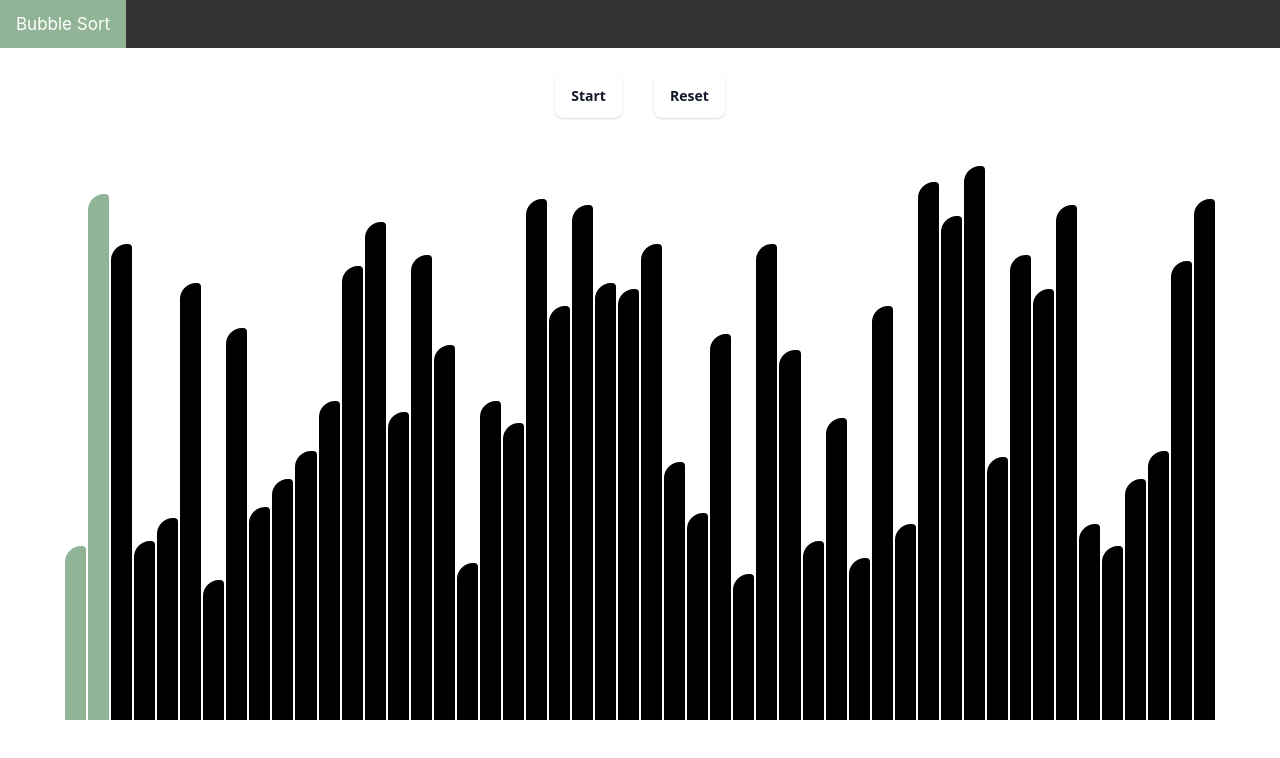
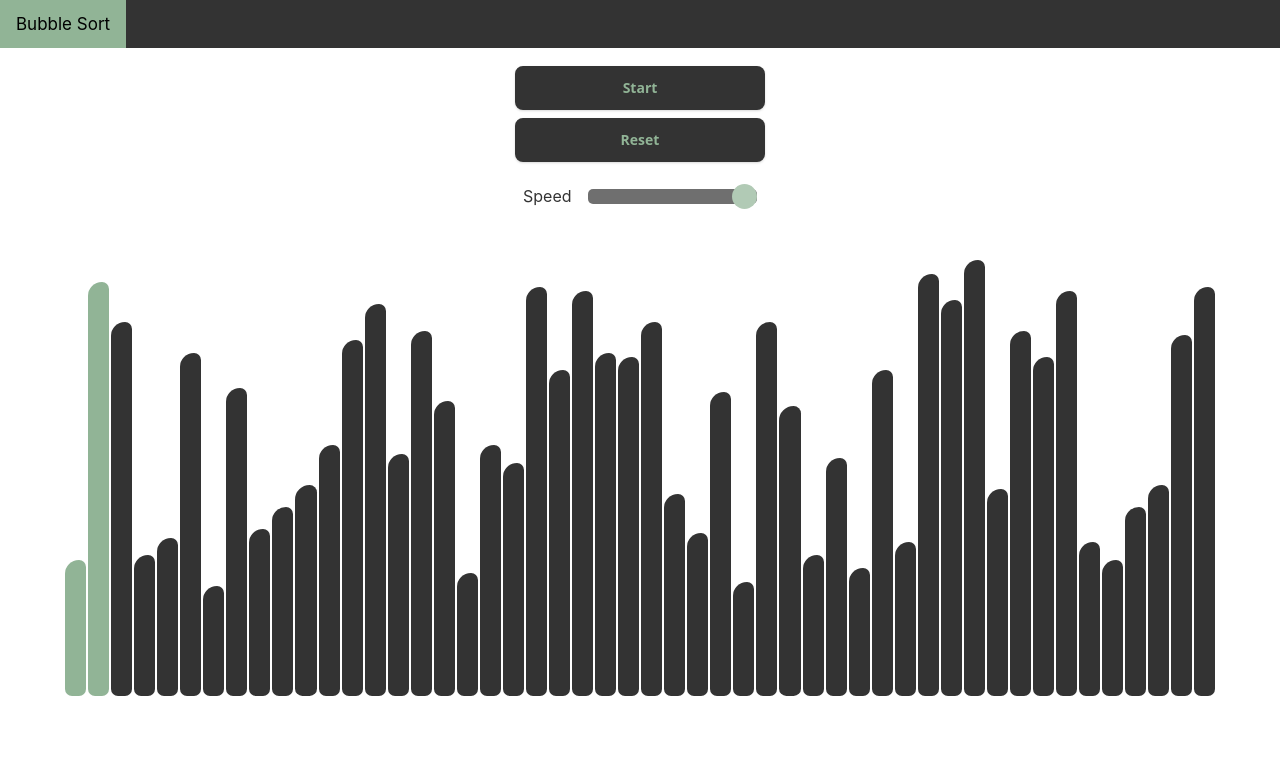
Before and after one commit to tyler1588/visualizer, a React (Create React App) app: page / in a window 1280 px wide. Shown: the top 758 px of the page. Built offline with nearby package versions, Linux system fonts and the light colour scheme.

Commit message:
implement ability to change speed

```diff
--- a/src/App.css
+++ b/src/App.css
@@ -1,15 +1,51 @@
-.placeholder {
-  height: 70vh;
-  margin: 10px auto;
+.chart {
+  height: 55vh;
+  margin: auto;
   width: 90%;
   display: flex;
   padding: 1rem 0.5rem 2rem;
   border-radius: 10px;
+  animation: fadeIn 1s;
 }
 
-.control-buttons {
+.controlPanel {
   margin: 10px auto;
-  width: 90%;
   display: flex;
+  flex-direction: column;
   justify-content: center;
+  align-items: center;
+  width: 250px;
+  animation: fadeIn 1s;
 }
+
+.slideContainer {
+  display: flex;
+  flex-direction: row;
+  align-items: center;
+  margin: 1rem;
+  width: 100%;
+}
+
+.slideContainer * {
+  margin: 0.5rem;
+}
+
+.slideContainer p {
+  color: #333;
+}
+
+
+
+.bar {
+  width: 2%;
+  margin-top: auto;
+	margin-left: 1px;
+	margin-right: 1px;
+	border-radius: 0.5rem;
+	border-top-left-radius: 1rem;
+}
+
+@keyframes fadeIn {
+  0% { opacity: 0; }
+  100% { opacity: 1; }
+}
--- a/src/App.js
+++ b/src/App.js
@@ -1,5 +1,5 @@
+import './App.css';
 import Navbar from './components/Navbar';
-import './App.css';
 import DisplayBars from './components/DisplayBars';
 import ControlPanel from './components/ControlPanel';
 
--- a/src/components/Button.css
+++ b/src/components/Button.css
@@ -1,11 +1,12 @@
 
-/* CSS */
+/* Source: https://getcssscan.com/css-buttons-examples */
+
 .button-38 {
-  background-color: #FFFFFF;
+  background-color: #333;
   border: 0;
   border-radius: .5rem;
   box-sizing: border-box;
-  color: #111827;
+  color: rgba(145, 180, 150, 1);
   font-family: "Inter var",ui-sans-serif,system-ui,-apple-system,system-ui,"Segoe UI",Roboto,"Helvetica Neue",Arial,"Noto Sans",sans-serif,"Apple Color Emoji","Segoe UI Emoji","Segoe UI Symbol","Noto Color Emoji";
   font-size: .875rem;
   font-weight: 600;
@@ -19,11 +20,13 @@
   user-select: none;
   -webkit-user-select: none;
   touch-action: manipulation;
-  margin: 1rem;
+  margin: 0.5rem 1rem 0rem;
+  width: 100%;
 }
 
-.button-38:hover {
-  background-color: rgb(249,250,251);
+.button-38:hover:enabled {
+  background-color: rgba(145, 180, 150, 1);
+  color: #333;
 }
 
 .button-38:focus {
--- a/src/components/Button.js
+++ b/src/components/Button.js
@@ -6,6 +6,7 @@ const Button = ({ type, text, runState, handleClick }) => {
 			disabled={type === 'reset' ? runState : false}
 			onClick={() => handleClick(type)}
 			className='button-38'
+			style={{ opacity: type === 'reset' && runState ? '25%' : '100%' }}
 		>
 			{text}
 		</button>
--- a/src/components/ControlPanel.js
+++ b/src/components/ControlPanel.js
@@ -2,6 +2,9 @@ import { useDispatch, useSelector } from 'react-redux';
 import { resetLeft, resetRight } from '../features/counter/counterSlice';
 import { generateRandArray } from '../features/randArray/randArraySlice';
 import { setFalse, alternate } from '../features/runState/runStateSlice';
+import { setSpeed, resetSpeed } from '../features/runState/runStateSlice';
+
+import './Slider.css';
 
 import Button from './Button';
 
@@ -9,6 +12,7 @@ const ControlPanel = () => {
 	const dispatch = useDispatch();
 
 	const runState = useSelector((state) => state.runState.value);
+	const speedState = useSelector((state) => state.runState.speed);
 
 	const handleClick = (type) => {
 		if (type === 'toggle') {
@@ -18,14 +22,15 @@ const ControlPanel = () => {
 			dispatch(resetLeft());
 			dispatch(resetRight());
 			dispatch(generateRandArray());
+			dispatch(resetSpeed());
 		}
 	};
 
 	return (
-		<div className='control-buttons'>
+		<div className='controlPanel'>
 			<Button
 				type='toggle'
-				text={runState ? 'Stop' : 'Start'}
+				text={runState ? 'Pause' : 'Start'}
 				runState={runState}
 				handleClick={handleClick}
 			/>
@@ -35,6 +40,24 @@ const ControlPanel = () => {
 				runState={runState}
 				handleClick={handleClick}
 			/>
+
+			<div
+				className='slideContainer'
+				style={{ opacity: runState ? '25%' : '100%' }}
+			>
+				<p>Speed</p>
+				<input
+					type='range'
+					min='0'
+					max='250'
+					step='10'
+					value={speedState}
+					onChange={(event) => dispatch(setSpeed(event.target.value))}
+					className='slider'
+					id='myRange'
+					disabled={runState ? true : false}
+				></input>
+			</div>
 		</div>
 	);
 };
--- a/src/components/DisplayBars.js
+++ b/src/components/DisplayBars.js
@@ -13,21 +13,15 @@ const DisplayBars = () => {
 				key={index}
 				style={{
 					height: `${value}%`,
-					width: '2%',
 					backgroundColor:
 						index === left || index === right
 							? 'rgba(145, 180, 150, 1)'
-							: 'black',
-					marginTop: 'auto',
-					marginLeft: '1px',
-					marginRight: '1px',
-					borderTopLeftRadius: '1rem',
-					borderTopRightRadius: '0.25rem',
+							: '#333',
 				}}
 			></div>
 		));
 	};
-	return <div className='placeholder'>{display()}</div>;
+	return <div className='chart'>{display()}</div>;
 };
 
 export default DisplayBars;
--- a/src/components/Navbar.css
+++ b/src/components/Navbar.css
@@ -1,3 +1,5 @@
+/* Source: https://www.w3schools.com/howto/howto_js_topnav.asp */
+
 /* Add a black background color to the top navigation */
 .topnav {
     background-color: #333;
@@ -7,7 +9,7 @@
 /* Style the links inside the navigation bar */
 .topnav a {
   float: left;
-  color: #f2f2f2;
+  color: #e21d1d;
   text-align: center;
   padding: 14px 16px;
   text-decoration: none;
@@ -23,5 +25,5 @@
 /* Add a color to the active/current link */
 .topnav a.active {
   background-color: rgba(145, 180, 150, 1);
-  color: white;
+  color: rgb(0, 0, 0);
 }
--- /dev/null
+++ b/src/components/Slider.css
@@ -0,0 +1,33 @@
+/* Source: https://www.w3schools.com/howto/howto_js_rangeslider.asp */
+
+.slider {
+    appearance: none;
+    -webkit-appearance: none;
+    width: 100%;
+    height: 15px;
+    border-radius: 5px;
+    background: #333;
+    outline: none;
+    opacity: 0.7;
+    -webkit-transition: .2s;
+    transition: opacity .2s;
+    direction: rtl;
+  }
+
+  .slider::-webkit-slider-thumb {
+    -webkit-appearance: none;
+    appearance: none;
+    width: 25px;
+    height: 25px;
+    border-radius: 50%;
+    background:rgba(145, 180, 150, 1);
+    cursor: pointer;
+  }
+
+  .slider::-moz-range-thumb {
+    width: 25px;
+    height: 25px;
+    border-radius: 50%;
+    background: #04AA6D;
+    cursor: pointer;
+  }
--- a/src/features/randArray/randArraySlice.js
+++ b/src/features/randArray/randArraySlice.js
@@ -20,7 +20,5 @@ export const randArraySlice = createSlice({
 	},
 });
 
-// Action creators are generated for each case reducer function
 export const { generateRandArray, setRandArray } = randArraySlice.actions;
-
 export default randArraySlice.reducer;
--- a/src/features/runState/runStateSlice.js
+++ b/src/features/runState/runStateSlice.js
@@ -2,6 +2,7 @@ import { createSlice } from '@reduxjs/toolkit';
 
 const initialState = {
 	value: false,
+	speed: 0,
 };
 
 export const runStateSlice = createSlice({
@@ -9,19 +10,20 @@ export const runStateSlice = createSlice({
 	initialState,
 	reducers: {
 		setFalse: (state) => {
-			// Redux Toolkit allows us to write "mutating" logic in reducers. It
-			// doesn't actually mutate the state because it uses the Immer library,
-			// which detects changes to a "draft state" and produces a brand new
-			// immutable state based off those changes
 			state.value = false;
 		},
 		alternate: (state) => {
 			state.value = !state.value;
 		},
+		setSpeed: (state, action) => {
+			state.speed = action.payload;
+		},
+		resetSpeed: (state) => {
+			state.speed = 0;
+		},
 	},
 });
 
-// Action creators are generated for each case reducer function
-export const { setFalse, alternate } = runStateSlice.actions;
-
+export const { setFalse, alternate, setSpeed, resetSpeed } =
+	runStateSlice.actions;
 export default runStateSlice.reducer;
--- a/src/hooks/useBubbleSort.js
+++ b/src/hooks/useBubbleSort.js
@@ -37,11 +37,13 @@ const useBubbleSort = () => {
 	const right = useSelector((state) => state.counter.right);
 	const randArray = useSelector((state) => state.randArray.value);
 	const runState = useSelector((state) => state.runState.value);
+	const speedState = useSelector((state) => state.runState.speed);
+
 	useEffect(() => {
 		setTimeout(() => {
 			bubbleSort(randArray, left, right, runState, dispatch);
-		}, 10);
-	}, [dispatch, left, right, runState, randArray]);
+		}, speedState);
+	}, [dispatch, left, right, runState, randArray, speedState]);
 	return randArray;
 };
 
```
Also changed, not shown: src/features/counter/counterSlice.js (+0 -10 lines).
